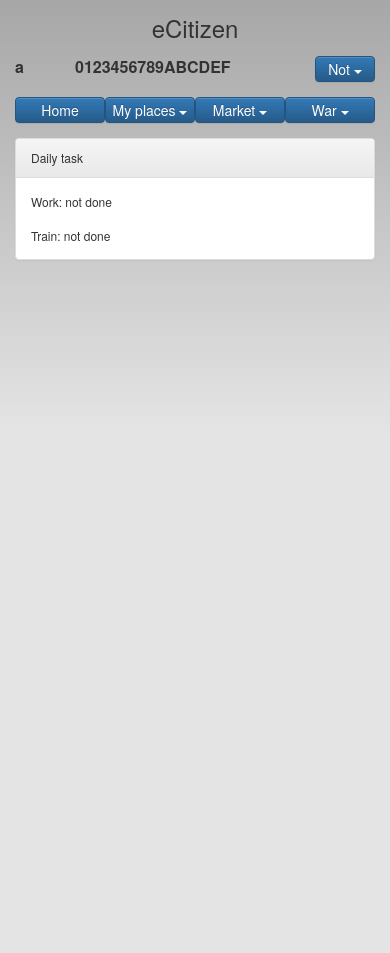
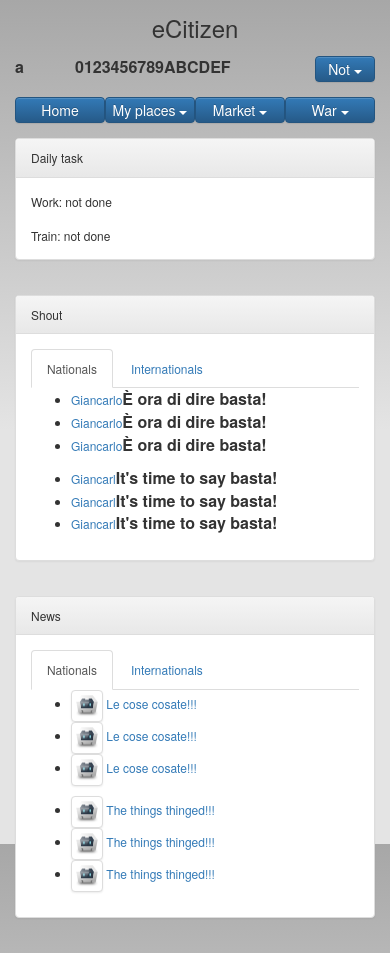
Before and after one commit to HomeMade-Studios/E-Citizen, a plain HTML site: page www/index.html in a window 390 px wide. Before the commit the page ends 844 px from the top, so only its background shows below. Drawn offline with Linux system fonts and the light colour scheme; some packages are replaced by stand-ins of ours.

Commit message:
In vacanza

```diff
--- a/www/css/index.css
+++ b/www/css/index.css
@@ -73,6 +73,11 @@ body {
 	border:solid;
 	border-width:1px;
 }*/
+
+.img-thumbnail{
+	height:32px;
+	width:32px;
+}
 
 div{
 	text-transform: none;
--- a/www/index.html
+++ b/www/index.html
@@ -8,7 +8,7 @@
 				<link rel="stylesheet" type="text/css" href="css/bootstrap.min.css">
 				<link rel="stylesheet" type="text/css" href="css/bootstrap-theme.min.css">
 				<link rel="stylesheet" type="text/css" href="css/index.css">
-				<title>Hello World</title>
+				<title>eCitizen</title>
 		</head>
 		<body>
 		<div class="container-fluid">
@@ -83,6 +83,118 @@
 					<div class="panel-body"	lang="en">Work: not done <br><br> Train: not done</div>
 				</div>
 			</div>
+						<div class="row">
+				<div class="panel panel-default">
+					<div class="panel-heading"	lang="en">Shout</div>
+					<div class="panel-body"	lang="en">
+						<ul class="nav nav-tabs">
+							<li class="active">
+								<a data-toggle="tab" href="#nationals">
+									Nationals
+								</a>
+							</li>
+							<li>
+								<a data-toggle="tab" href="#internationals">
+									Internationals
+								</a>
+							</li>
+						</ul>
+						<div class="tab-content">
+							<div id="shout" class="tab-pane fade in active">
+								<ul >
+									<li>
+										<a id="userShout">Giancarlo</a><span id="shout">È ora di dire basta!</span>
+									</li>
+									<li>
+										<a id="userShout">Giancarlo</a><span id="shout">È ora di dire basta!</span>
+									</li>
+									<li>
+										<a id="userShout">Giancarlo</a><span id="shout">È ora di dire basta!</span>
+									</li>
+								</ul>
+							</div>
+							<div id="intShout" class="tab-pane fade in active">
+								<ul>
+									<li>
+										<a id="userShoutInt">Giancarl</a><span id="shout">It's time to say basta!</span>
+									</li>
+									<li>
+										<a id="userShoutInt">Giancarl</a><span id="shout">It's time to say basta!</span>
+									</li>
+									<li>
+										<a id="userShoutInt">Giancarl</a><span id="shout">It's time to say basta!</span>
+									</li>
+								</ul>
+							</div>
+						</div>
+					</div>
+				</div>
+			</div>
+			<div class="row">
+				<div class="panel panel-default">
+					<div class="panel-heading"	lang="en">News</div>
+					<div class="panel-body"	lang="en">
+						<ul class="nav nav-tabs">
+							<li class="active">
+								<a data-toggle="tab" href="#nationals">
+									Nationals
+								</a>
+							</li>
+							<li>
+								<a data-toggle="tab" href="#internationals">
+									Internationals
+								</a>
+							</li>
+						</ul>
+						<div class="tab-content">
+							<div id="nationals" class="tab-pane fade in active">
+								<ul >
+									<li>
+										<img class="img-thumbnail" src="img/logo.png">
+										<a id="newsNat" href="#">
+											Le cose cosate!!!
+										</a>
+									</li>
+									<li>
+										<img class="img-thumbnail" src="img/logo.png">
+										<a id="newsNat" href="#">
+											Le cose cosate!!!
+										</a>
+									</li>
+									<li>
+										<img class="img-thumbnail" src="img/logo.png">
+										<a id="newsNat" href="#">
+											Le cose cosate!!!
+										</a>
+									</li>
+								</ul>
+							</div>
+							<div id="internationals" class="tab-pane fade in active">
+								<ul >
+									<li>
+										<img class="img-thumbnail" src="img/logo.png">
+										<a id="newsInt" href="#">
+											The things thinged!!!
+										</a>
+									</li>
+									<li>
+										<img class="img-thumbnail" src="img/logo.png">
+										<a id="newsInt" href="#">
+											The things thinged!!!
+										</a>
+									</li>
+									<li>
+										<img class="img-thumbnail" src="img/logo.png">
+										<a id="newsInt" href="#">
+											The things thinged!!!
+										</a>
+									</li>
+								</ul>
+							</div>
+						</div>
+					</div>
+				</div>
+			</div>
 		</div>
 		<script type="text/javascript" src="cordova.js"></script>
 		<script type="text/javascript" src="js/index.js"></script>
```
Also changed, not shown: www/train.html (added, +79 -0 lines).
